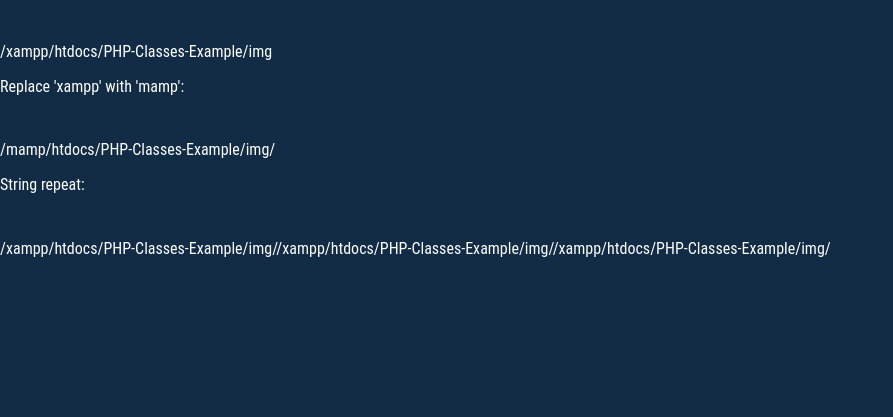
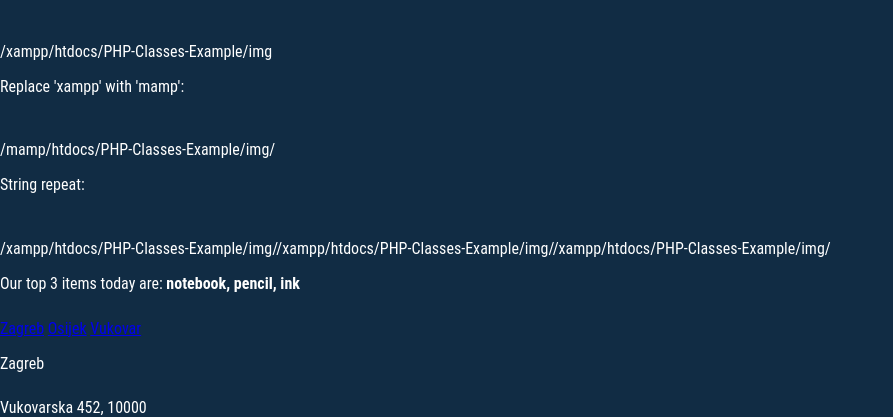
Before and after one commit to TalikTom/PHP-Classes-Example, a PHP site: page /index.php?city=Zagreb in a window 1280 px wide. Shown: the part 1669-2086 px from the top of the page, without its empty margins (0-893 px from the left). Before the commit the page ends 1926 px from the top, so only its background shows below. Run offline with PHP 8.4, Linux system fonts and the light colour scheme.

Commit message:
Practice superglobals GET

```diff
--- a/index.php
+++ b/index.php
@@ -20,6 +20,11 @@ $greeting_key = array_rand($greetings);
 
 $greeting = $greetings[$greeting_key];
 
+$bestsellers = ['notebook', 'pencil', 'ink'];
+
+$bestsellers_count = count($bestsellers);
+
+$bestellers_text = implode(', ', $bestsellers);
 $buyer =
     [
         'firstname' => 'Luka',
@@ -30,6 +35,16 @@ $buyer =
 if (array_key_exists('firstname', $buyer)) {
     $greeting .= $buyer['firstname'];
 }
+
+$cities =
+    [
+        'Zagreb' => 'Vukovarska 452, 10000',
+        'Osijek' => 'Zagrebacka 12, 31000',
+        'Vukovar' => 'Osjecka 10, 32000'
+    ];
+
+$city = isset($_GET['city']) ? $_GET['city'] : '';
+$address = $cities[$city];
 
 ?>
 
@@ -153,4 +168,16 @@ echo "The time is " . date("h:i:sa");
     <p>String repeat:</p><br>
     <?= str_repeat($image, 3); ?> <br>
 </section>
+
+<p>
+    Our top <?= $bestsellers_count ?> items today are:
+    <b><?= $bestellers_text ?></b>
+</p>
+
+<?php foreach($cities as $key => $values) { ?>
+    <a href="?city=<?= $key ?>"><?= $key ?></a>
+<?php } ?>
+<p><?= $city ?></p>
+<p><?= $address ?></p>
+
 <?php include 'includes/footer.php'; ?>
```
